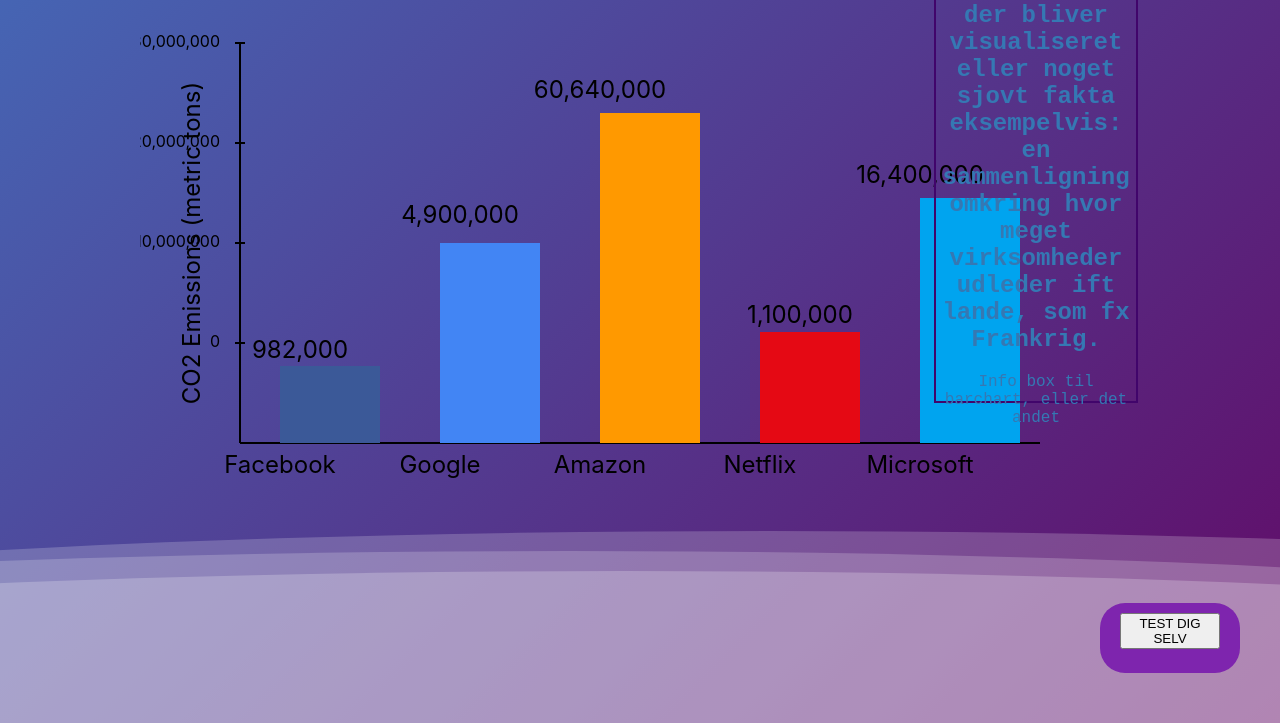
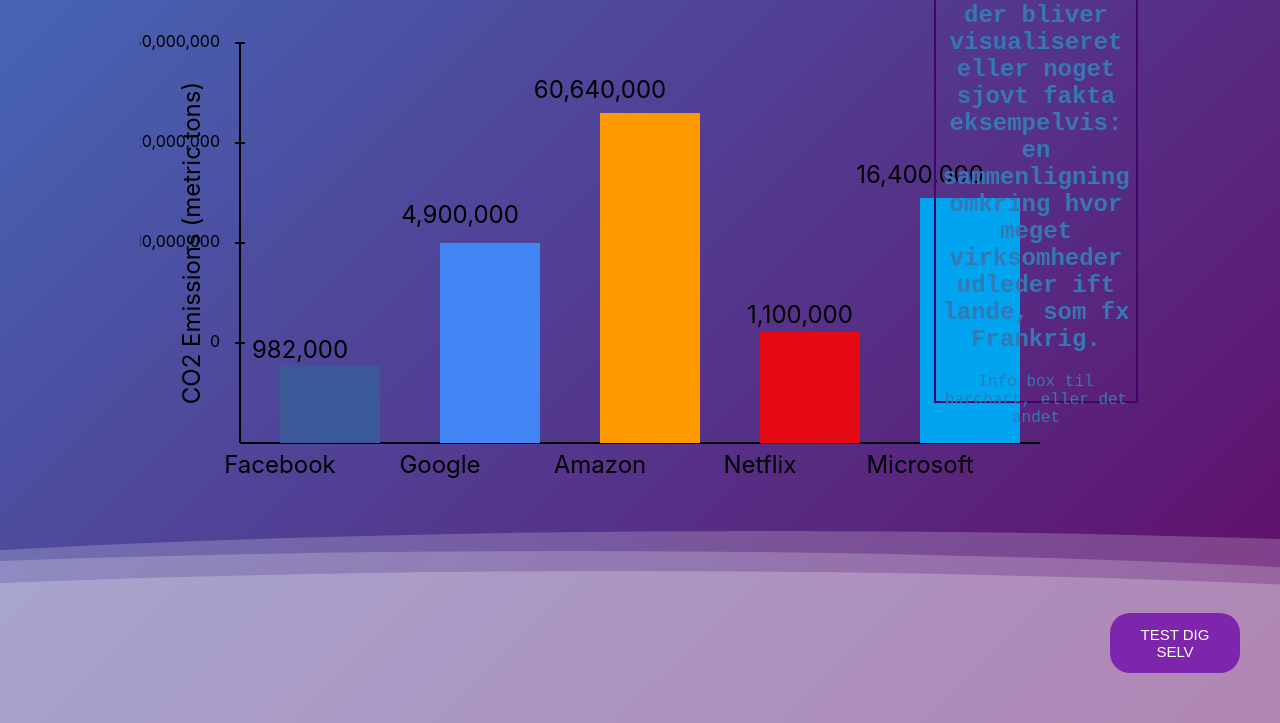
Before and after one commit to KongBerg/Bullshit, a plain HTML site: page SemProjekt/forsideIndex.html in a window 1280 px wide. Shown: the part 77-800 px from the top of the page. Drawn offline with Linux system fonts and the light colour scheme.

Commit message:
ændrede i knap

```diff
--- a/SemProjekt/forsideIndex.html
+++ b/SemProjekt/forsideIndex.html
@@ -8,8 +8,8 @@
 
 <body>
   <h2 class="overskrift">Hvilke Tech-giganter udleder mest CO2?</h2>
-  <div class="Test-knap">
-    <button onclick="openGame()">TEST DIG SELV</button>
+  <div class="knap">
+    <button class="Test-knap" onclick="openGame()">TEST DIG SELV</button>
     <script>
       function openGame() {
         window.open("projektGame/index.html");
--- a/SemProjekt/forsideStyle.css
+++ b/SemProjekt/forsideStyle.css
@@ -8,8 +8,8 @@
   background-color: rgb(126, 37, 174);
   border-style: solid;
   border-width: 0px;
-  color: rgb(1, 11, 27);
-  border-radius: 25px;
+  color: rgb(255, 255, 255);
+  border-radius: 20px;
   cursor: pointer;
   padding: 10px 20px;
   transition: background-color 0.15s, color 0.15s;
@@ -20,13 +20,14 @@
   width: 100px;
   height: 50px;
   text-align: center;
-  font-size: 20px;
-
+  font-size: 15px;
+width: 130px;
+height: 60px;
 }
 
 .Test-knap:hover {
-  background-color: rgb(42, 14, 112);
-  color: white;
+  background-color: rgb(48, 25, 106);
+  color: rgb(255, 255, 255);
   box-shadow: 5px 5px 10px rgba(0, 0, 0, 0.56);
 }
 
```
Also changed, not shown: Datavisulisering forsøg.html (+0 -1 lines).
